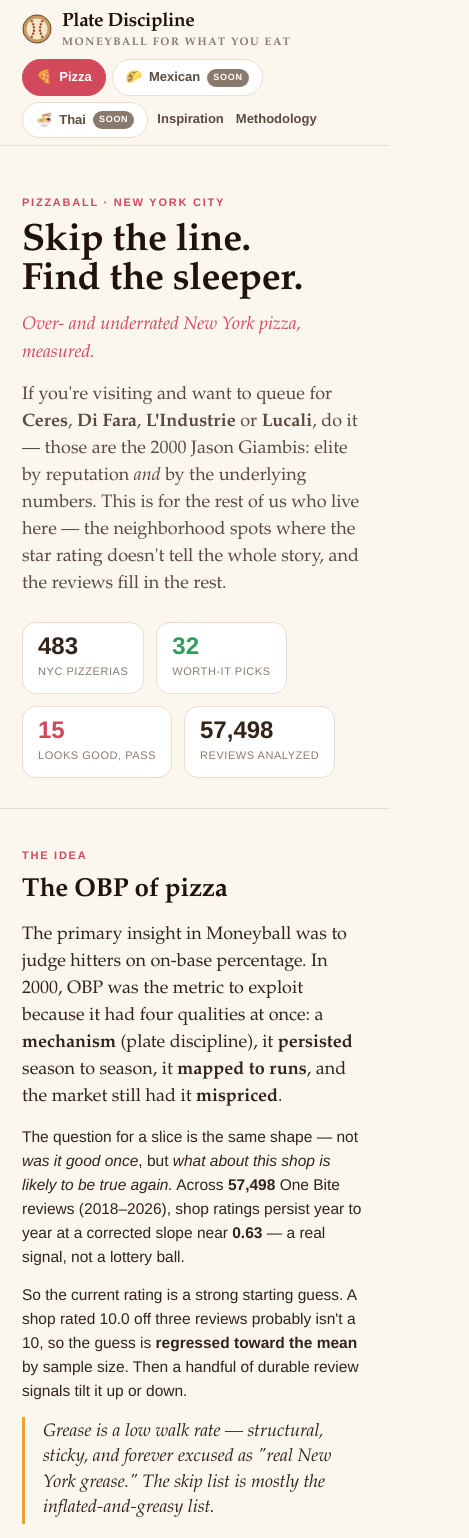
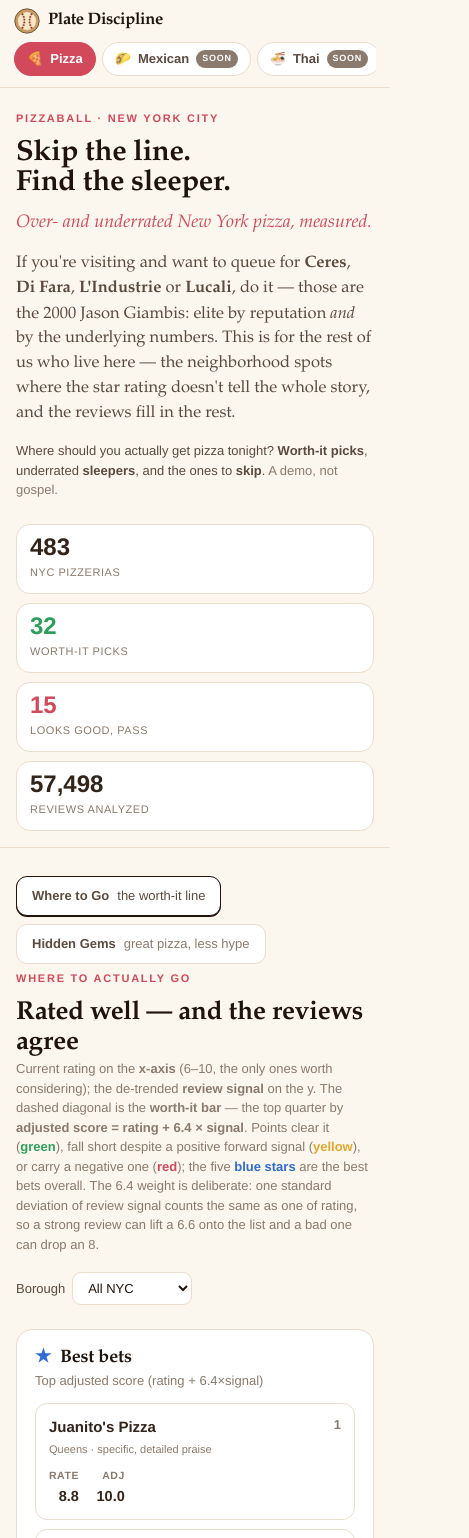
Before and after one commit to pfduke02/plate-discipline, a plain HTML site: page index.html in a window 390 px wide. Shown: the top 1538 px of the page, 469 px wide, since content can reach past the window. Drawn offline with nearby package versions, Linux system fonts and the light colour scheme.

Commit message:
Mobile responsive pass

```diff
--- a/index.html
+++ b/index.html
@@ -3,6 +3,13 @@
 <meta name="viewport" content="width=device-width, initial-scale=1">
 <title>Plate Discipline — The Moneyball of NYC Food</title>
 <link rel="icon" type="image/svg+xml" href="logo.svg">
+<meta name="description" content="The Moneyball of NYC pizza. Where to actually go tonight — worth-it picks, underrated sleepers, and the overhyped spots to skip, from 57k+ reviews.">
+<meta name="theme-color" content="#fbf6ee">
+<meta property="og:title" content="Plate Discipline — The Moneyball of NYC Food">
+<meta property="og:description" content="Where should you actually get pizza tonight? Worth-it picks, underrated sleepers, and the ones to skip.">
+<meta property="og:type" content="website">
+<meta property="og:url" content="https://www.platedisciplinenyc.com/">
+<meta name="twitter:card" content="summary">
 <script src="https://cdn.jsdelivr.net/npm/chart.js@4.5.0/dist/chart.umd.js" integrity="sha384-iU8HYtnGQ8Cy4zl7gbNMOhsDTTKX02BTXptVP/vqAWIaTfM7isw76iyZCsjL2eVi" crossorigin="anonymous"></script>
 <style>
 :root{
@@ -146,6 +153,63 @@
 .comingwrap .big{font-family:var(--serif);font-size:40px;margin-bottom:8px}
 .comingwrap p{max-width:50ch;margin:0 auto 6px;color:var(--ink2)}
 @media(max-width:720px){.top .wrap{flex-wrap:wrap;height:auto;min-height:56px;padding-top:7px;padding-bottom:7px;gap:8px 12px}.tabs{order:3;flex-basis:100%;margin-left:0;flex-wrap:wrap}.navspacer{display:none}}
+
+/* ===== responsive ===== */
+html,body{overflow-x:hidden}
+img,svg,canvas{max-width:100%}
+h1,h2,h3,p,.lead,.pull,td,.reason{overflow-wrap:break-word}
+.idea-grid.vcenter{align-items:center}
+.promise{font-size:var(--t-sm);color:var(--ink2);line-height:1.5;margin:14px 0 0}
+.promise .muted-note{color:var(--muted)}
+@media(max-width:720px){
+  .wrap{padding:0 16px}
+  .section{padding:26px 0}
+  .top .wrap{height:auto;min-height:0;padding:8px 14px;gap:7px 10px;flex-wrap:wrap}
+  .brand{font-size:16.5px;gap:8px}
+  .brand small{display:none}
+  .logo{width:26px;height:26px}
+  .tabs{order:3;flex-basis:100%;flex-wrap:nowrap;overflow-x:auto;margin-left:0;padding:1px 0 3px;gap:6px;scrollbar-width:none;-webkit-overflow-scrolling:touch}
+  .tabs::-webkit-scrollbar{display:none}
+  .tab{flex-shrink:0;white-space:nowrap;padding:6px 12px}
+  .navlink{flex-shrink:0;white-space:nowrap;border:1px solid var(--line);border-radius:999px;padding:6px 12px;color:var(--ink2)}
+  .navlink[aria-selected="true"]{border-color:var(--tomato)}
+  .navspacer{display:none}
+  .hero{padding:22px 0 16px}
+  .hero h1{font-size:33px}
+  .hero .kick{font-size:18px}
+  .hero .lead{font-size:16.5px}
+  .chips{gap:9px}
+  .chip{min-width:0;flex:1 1 42%;padding:10px 13px}
+  #app{display:flex;flex-direction:column}
+  .sec-hero{order:0}.sec-tool{order:1}.sec-idea{order:2}.sec-why{order:3}
+  #flavor-mount{display:flex;flex-direction:column}
+  #flavor-mount>.eyebrow{order:0}
+  #flavor-mount>h2{order:1}
+  #flavor-mount>.tagline{order:2}
+  #flavor-mount>.controls{order:3}
+  #flavor-mount>.boards{order:4}
+  #flavor-mount>.grid2{order:5;margin-top:8px}
+  .chartbox{height:320px}.chartbox.sm{height:250px}
+  .grid2{gap:16px}
+  .legend{gap:8px 12px}
+  .board table,.board tbody,.board tr,.board td{display:block}
+  .board thead{display:none}
+  .board tr{border:1px solid var(--line);border-radius:12px;padding:11px 44px 12px 13px;margin-bottom:9px;position:relative;background:var(--card)}
+  .board tbody tr:hover{background:var(--card)}
+  .board td{border:none;padding:0}
+  .board td.rank{position:absolute;top:11px;right:13px;width:auto;font-weight:700;color:var(--muted)}
+  .board td.shop b{font-size:15px}
+  .board td.shop small{display:block;margin-top:3px}
+  .board td.num{display:inline-block;margin:9px 18px 0 0;font-size:14.5px;font-weight:700}
+  .board td.num::before{content:attr(data-label) " ";display:block;color:var(--muted);font-size:10.5px;text-transform:uppercase;letter-spacing:.05em;font-weight:700;margin-bottom:1px}
+  .idea-grid{gap:20px}
+  .insp{padding:18px 18px}
+}
+@media(max-width:400px){
+  .chip{flex:1 1 100%}
+  .hero h1{font-size:29px}
+  .board td.num{margin-right:14px}
+}
 </style>
 
 <header class="top">
@@ -158,17 +222,18 @@
 
 <!-- ============ PIZZA VIEW ============ -->
 <template id="view-pizza">
-  <section class="section hero">
+  <section class="section hero sec-hero">
     <div class="wrap">
       <p class="eyebrow">Pizzaball · New York City</p>
       <h1>Skip the line.<br>Find the sleeper.</h1>
       <p class="kick">Over- and underrated New York pizza, measured.</p>
       <p class="lead">If you're visiting and want to queue for <b>Ceres</b>, <b>Di Fara</b>, <b>L'Industrie</b> or <b>Lucali</b>, do it — those are the 2000 Jason Giambis: elite by reputation <em>and</em> by the underlying numbers. This is for the rest of us who live here — the neighborhood spots where the star rating doesn't tell the whole story, and the reviews fill in the rest.</p>
+      <p class="promise">Where should you actually get pizza tonight? <b>Worth-it picks</b>, underrated <b>sleepers</b>, and the ones to <b>skip</b>. <span class="muted-note">A demo, not gospel.</span></p>
       <div class="chips" id="chips"></div>
     </div>
   </section>
 
-  <section class="section">
+  <section class="section sec-idea">
     <div class="wrap">
       <p class="eyebrow">The idea</p>
       <h2>The OBP of pizza</h2>
@@ -195,18 +260,18 @@
   </section>
 
 
-  <section class="section">
+  <section class="section sec-tool">
     <div class="wrap">
       <div class="flavornav" id="flavornav"></div>
       <div id="flavor-mount"></div>
     </div>
   </section>
 
-  <section class="section">
+  <section class="section sec-why">
     <div class="wrap">
       <p class="eyebrow">Why it works</p>
       <h2>Which signals actually repeat</h2>
-      <div class="idea-grid" style="grid-template-columns:1.15fr .85fr;align-items:center">
+      <div class="idea-grid vcenter">
         <div class="panel">
           <div class="chartbox sm"><canvas id="persist"></canvas></div>
         </div>
@@ -363,7 +428,7 @@
 
 const FLAVORS={
   goskip:{label:"Where to Go", sub:"the worth-it line"},
-  gems:{label:"Hidden Gems", sub:"attention vs quality"},
+  gems:{label:"Hidden Gems", sub:"great pizza, less hype"},
 };
 function renderFlavorNav(){
   const nav=document.getElementById("flavornav"); nav.innerHTML="";
@@ -475,6 +540,7 @@
   ctx.fillStyle="rgba(46,158,91,.9)";ctx.textAlign="right";ctx.fillText("WORTH IT ▲",a.right-10,a.top+18);
   ctx.restore();}};
 function drawGoSkip(){
+  const MOB=window.innerWidth<=720;
   const rows=goskipRows(), ctx=document.getElementById("chart"); if(!ctx)return;
   const top5=new Set(rows.slice().sort((a,b)=>worthOf(b)-worthOf(a)).slice(0,5).map(r=>r.name));
   const pts=rows.map(r=>({x:r.current_rating,y:r.nudge,d:r,top:top5.has(r.name)}));
@@ -490,8 +556,8 @@
       pointStyle:pts.map(p=>p.top?"star":"circle"),
       pointRadius:pts.map(p=>p.top?11:5),pointHoverRadius:pts.map(p=>p.top?13:8)}]},
     options:{responsive:true,maintainAspectRatio:false,layout:{padding:6},
-      scales:{x:{min:6,max:10,title:{display:true,text:"Current rating  (One Bite community)  ▶ more loved",font:{size:12,weight:"600"}},grid:{color:"#f0e7d8"}},
-              y:{min:ymin,max:ymax,title:{display:true,text:"◀ predicts a dip      FORWARD SIGNAL (what reviews predict)      predicts a lift ▶",font:{size:11,weight:"600"}},grid:{color:"#f0e7d8"}}},
+      scales:{x:{min:6,max:10,title:{display:true,text:MOB?"Current rating":"Current rating  (One Bite community)  ▶ more loved",font:{size:12,weight:"600"}},grid:{color:"#f0e7d8"}},
+              y:{min:ymin,max:ymax,title:{display:true,text:MOB?"← skip · signal · go →":"◀ predicts a dip      FORWARD SIGNAL (what reviews predict)      predicts a lift ▶",font:{size:11,weight:"600"}},grid:{color:"#f0e7d8"}}},
       plugins:{legend:{display:false},
         tooltip:{callbacks:{label:c=>{const d=c.raw.d;const s=d.nudge>=0?"+":"";const w=worthOf(d);
           return [`${c.raw.top?"★ ":""}${d.name} — ${d.borough}`,
@@ -505,8 +571,8 @@
     : {cls:"", txt:worthOf(r).toFixed(1)};
   return `<tr><td class="rank">${i+1}</td>
     <td class="shop"><b>${r.name}</b><small>${r.borough} · <span class="reason">${reasonFor(r)}</span></small></td>
-    <td class="num">${r.current_rating.toFixed(1)}</td>
-    <td class="num metric ${m.cls}" style="font-weight:700">${m.txt}</td></tr>`;
+    <td class="num" data-label="Rate">${r.current_rating.toFixed(1)}</td>
+    <td class="num metric ${m.cls}" data-label="${metric==="signal"?"Signal":"Adj"}">${m.txt}</td></tr>`;
 }
 function renderGoSkipBoards(){
   const r=goskipRows();
@@ -574,6 +640,7 @@
   ctx.fillStyle="rgba(154,143,131,.95)";ctx.textAlign="left";ctx.fillText("IGNORED",a.left+8,a.bottom-10);
   ctx.fillStyle="rgba(209,73,91,.85)";ctx.textAlign="right";ctx.fillText("OVERRATED",a.right-8,a.bottom-10);ctx.restore();}};
 function drawGems(){
+  const MOB=window.innerWidth<=720;
   const rows=gemsRows(),ctx=document.getElementById("chart");if(!ctx)return;
   const groups={underrated:[],consensus:[],overrated:[],ignored:[]};
   rows.forEach(r=>groups[r.quadrant].push({x:r.attention,y:r.quality,d:r}));
@@ -583,8 +650,8 @@
     data:{datasets:order.map(([k,lab])=>({label:lab,data:groups[k],parsing:false,
       backgroundColor:QC[k].c+"cc",borderColor:"#fff",borderWidth:.5,pointRadius:4,pointHoverRadius:7}))},
     options:{responsive:true,maintainAspectRatio:false,layout:{padding:6},
-      scales:{x:{min:0,max:1,title:{display:true,text:"◀ less known      ATTENTION      more famous ▶",font:{size:12,weight:"600"}},ticks:{callback:v=>Math.round(v*100)},grid:{color:"#f0e7d8"}},
-              y:{min:0,max:1,title:{display:true,text:"QUALITY ▶",font:{size:12,weight:"600"}},ticks:{callback:v=>Math.round(v*100)},grid:{color:"#f0e7d8"}}},
+      scales:{x:{min:0,max:1,title:{display:true,text:MOB?"Attention →":"◀ less known      ATTENTION      more famous ▶",font:{size:12,weight:"600"}},ticks:{callback:v=>Math.round(v*100)},grid:{color:"#f0e7d8"}},
+              y:{min:0,max:1,title:{display:true,text:MOB?"Quality ↑":"QUALITY ▶",font:{size:12,weight:"600"}},ticks:{callback:v=>Math.round(v*100)},grid:{color:"#f0e7d8"}}},
       plugins:{legend:{display:false},
         tooltip:{callbacks:{label:c=>{const d=c.raw.d;
           return [`${d.name} — ${d.borough} ${d.zip}`,
@@ -595,8 +662,8 @@
 function gemRow(r,i){const q=r.quadrant;
   return `<tr><td class="rank">${i+1}</td>
     <td class="shop"><b>${r.name}</b><small>${r.borough} ${r.zip} · <span class="pill ${q==="underrated"?"under":q}">${q}</span></small></td>
-    <td class="num">${Math.round(r.quality*100)}</td><td class="num">${Math.round(r.attention*100)}</td>
-    <td class="num metric ${r.gap>=0?"pos":"neg"}">${r.gap>0?"+":""}${Math.round(r.gap*100)}</td></tr>`;}
+    <td class="num" data-label="Qual">${Math.round(r.quality*100)}</td><td class="num" data-label="Att\u2019n">${Math.round(r.attention*100)}</td>
+    <td class="num metric ${r.gap>=0?"pos":"neg"}" data-label="Gap">${r.gap>0?"+":""}${Math.round(r.gap*100)}</td></tr>`;}
 function renderGemsBoards(){
   const r=gemsRows();
   const under=dedupe(r.filter(x=>x.gap>0).sort((a,b)=>b.gap-a.gap)).slice(0,12);
```
Also changed, not shown: 1 other file.
